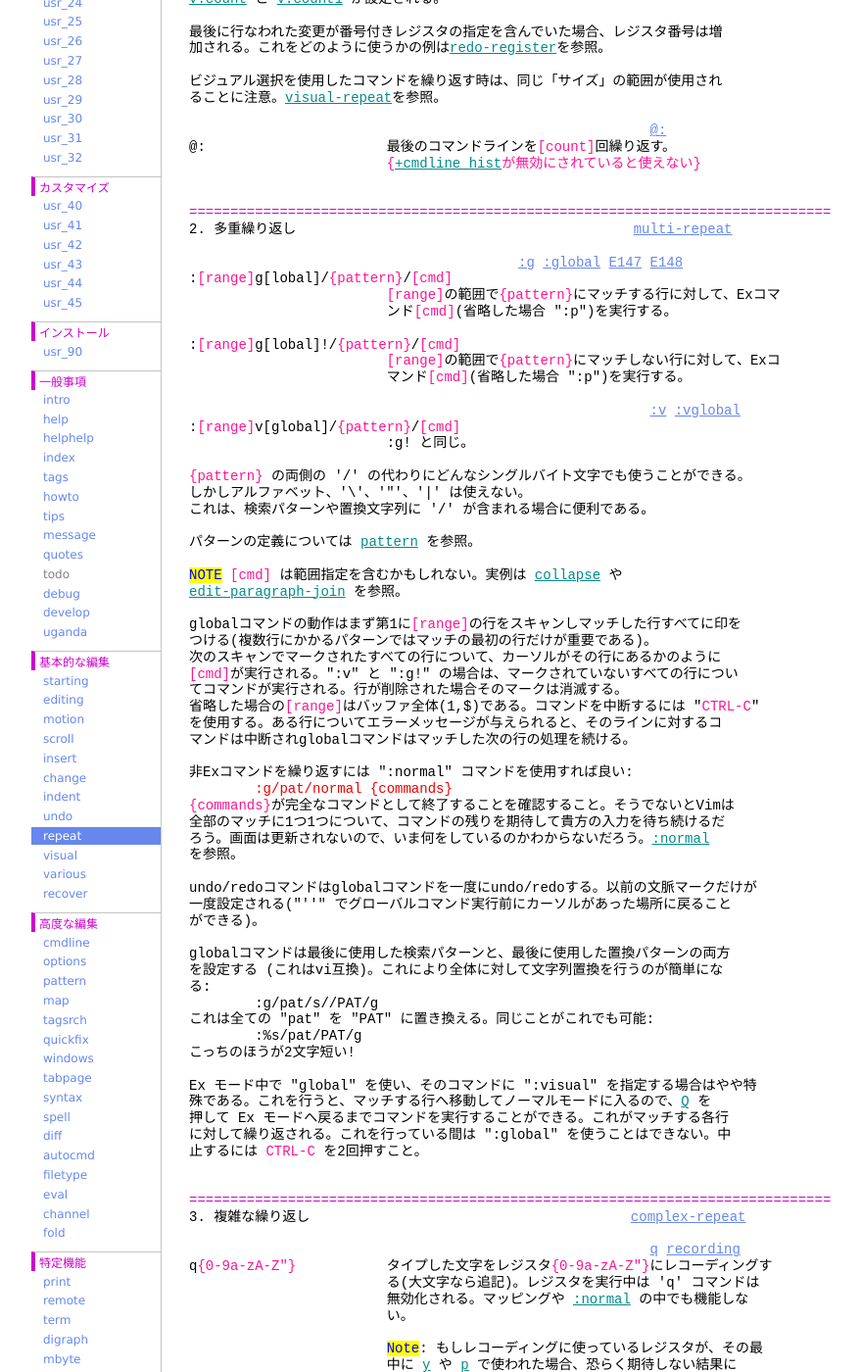
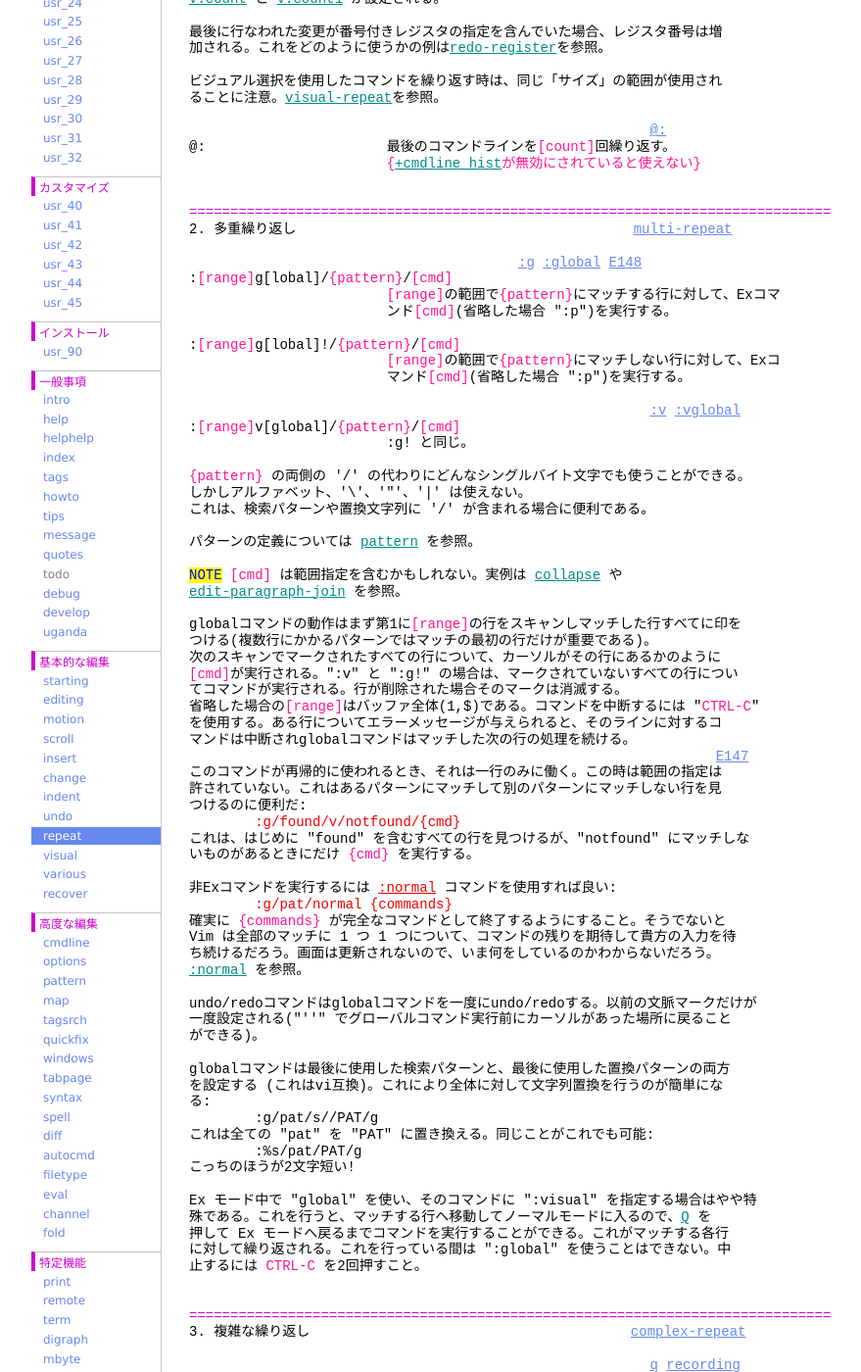
Before and after one commit to vim-jp/vimdoc-ja, a Jekyll site: the page built from repeat.html, in a window 1280 px wide and 1400 px high, scrolled down 729 px. Shown: the whole window at 98% size, without its empty margins (208-1087 px from the left). Built offline with Jekyll 4.4.1, drawn with Linux system fonts in a browser that asks for light colours; nearby versions of some CDN libraries; comment, search, counter and statistics services are not loaded; some of the changed text lies outside the part shown.

Commit message:
Generated by Travis JOB 772.1
https://travis-ci.org/vim-jp/vimdoc-ja-working/builds/282273861

```diff
--- a/repeat.html
+++ b/repeat.html
@@ -3,7 +3,7 @@ layout: vimdoc
 helpname: 'repeat'
 ---
 <div id='vimCodeElement'>
-<a class="Constant" href="repeat.html" name="repeat.txt">repeat.txt</a>&nbsp;&nbsp;&nbsp;&nbsp;For&nbsp;<span class="Identifier">Vim バージョン 8.0.</span>&nbsp;&nbsp;Last change: 2017 Feb 06<br>
+<a class="Constant" href="repeat.html" name="repeat.txt">repeat.txt</a>&nbsp;&nbsp;&nbsp;&nbsp;For&nbsp;<span class="Identifier">Vim バージョン 8.0.</span>&nbsp;&nbsp;Last change: 2017 Jun 10<br>
 <br>
 <br>
 &nbsp;&nbsp;&nbsp;&nbsp;&nbsp;&nbsp;&nbsp;&nbsp;&nbsp;&nbsp;&nbsp;&nbsp;&nbsp;&nbsp;&nbsp;&nbsp;<span class="Identifier">VIMリファレンスマニュアル&nbsp;&nbsp;&nbsp;&nbsp;by Bram Moolenaar</span><br>
@@ -49,7 +49,7 @@ helpname: 'repeat'
 <span class="PreProc">==============================================================================</span><br>
 2. 多重繰り返し&nbsp;&nbsp;&nbsp;&nbsp;&nbsp;&nbsp;&nbsp;&nbsp;&nbsp;&nbsp;&nbsp;&nbsp;&nbsp;&nbsp;&nbsp;&nbsp;&nbsp;&nbsp;&nbsp;&nbsp;&nbsp;&nbsp;&nbsp;&nbsp;&nbsp;&nbsp;&nbsp;&nbsp;&nbsp;&nbsp;&nbsp;&nbsp;&nbsp;&nbsp;&nbsp;&nbsp;&nbsp;&nbsp;&nbsp;&nbsp;&nbsp;<a class="Constant" href="repeat.html#multi-repeat" name="multi-repeat">multi-repeat</a><br>
 <br>
-&nbsp;&nbsp;&nbsp;&nbsp;&nbsp;&nbsp;&nbsp;&nbsp;&nbsp;&nbsp;&nbsp;&nbsp;&nbsp;&nbsp;&nbsp;&nbsp;&nbsp;&nbsp;&nbsp;&nbsp;&nbsp;&nbsp;&nbsp;&nbsp;&nbsp;&nbsp;&nbsp;&nbsp;&nbsp;&nbsp;&nbsp;&nbsp;&nbsp;&nbsp;&nbsp;&nbsp;&nbsp;&nbsp;&nbsp;&nbsp;<a class="Constant" href="repeat.html#:g" name=":g">:g</a>&nbsp;<a class="Constant" href="repeat.html#:global" name=":global">:global</a>&nbsp;<a class="Constant" href="repeat.html#E147" name="E147">E147</a>&nbsp;<a class="Constant" href="repeat.html#E148" name="E148">E148</a><br>
+&nbsp;&nbsp;&nbsp;&nbsp;&nbsp;&nbsp;&nbsp;&nbsp;&nbsp;&nbsp;&nbsp;&nbsp;&nbsp;&nbsp;&nbsp;&nbsp;&nbsp;&nbsp;&nbsp;&nbsp;&nbsp;&nbsp;&nbsp;&nbsp;&nbsp;&nbsp;&nbsp;&nbsp;&nbsp;&nbsp;&nbsp;&nbsp;&nbsp;&nbsp;&nbsp;&nbsp;&nbsp;&nbsp;&nbsp;&nbsp;<a class="Constant" href="repeat.html#:g" name=":g">:g</a>&nbsp;<a class="Constant" href="repeat.html#:global" name=":global">:global</a>&nbsp;<a class="Constant" href="repeat.html#E148" name="E148">E148</a><br>
 :<span class="Special">[range]</span>g[lobal]/<span class="Special">{pattern}</span>/<span class="Special">[cmd]</span><br>
 &nbsp;&nbsp;&nbsp;&nbsp;&nbsp;&nbsp;&nbsp;&nbsp;&nbsp;&nbsp;&nbsp;&nbsp;&nbsp;&nbsp;&nbsp;&nbsp;&nbsp;&nbsp;&nbsp;&nbsp;&nbsp;&nbsp;&nbsp;&nbsp;<span class="Special">[range]</span>の範囲で<span class="Special">{pattern}</span>にマッチする行に対して、Exコマ<br>
 &nbsp;&nbsp;&nbsp;&nbsp;&nbsp;&nbsp;&nbsp;&nbsp;&nbsp;&nbsp;&nbsp;&nbsp;&nbsp;&nbsp;&nbsp;&nbsp;&nbsp;&nbsp;&nbsp;&nbsp;&nbsp;&nbsp;&nbsp;&nbsp;ンド<span class="Special">[cmd]</span>(省略した場合 &quot;:p&quot;)を実行する。<br>
@@ -79,13 +79,20 @@ globalコマンドの動作はまず第1に<span class="Special">[range]</span>
 省略した場合の<span class="Special">[range]</span>はバッファ全体(1,$)である。コマンドを中断するには &quot;<span class="Special">CTRL-C</span>&quot;<br>
 を使用する。ある行についてエラーメッセージが与えられると、そのラインに対するコ<br>
 マンドは中断されglobalコマンドはマッチした次の行の処理を続ける。<br>
+&nbsp;&nbsp;&nbsp;&nbsp;&nbsp;&nbsp;&nbsp;&nbsp;&nbsp;&nbsp;&nbsp;&nbsp;&nbsp;&nbsp;&nbsp;&nbsp;&nbsp;&nbsp;&nbsp;&nbsp;&nbsp;&nbsp;&nbsp;&nbsp;&nbsp;&nbsp;&nbsp;&nbsp;&nbsp;&nbsp;&nbsp;&nbsp;&nbsp;&nbsp;&nbsp;&nbsp;&nbsp;&nbsp;&nbsp;&nbsp;&nbsp;&nbsp;&nbsp;&nbsp;&nbsp;&nbsp;&nbsp;&nbsp;&nbsp;&nbsp;&nbsp;&nbsp;&nbsp;&nbsp;&nbsp;&nbsp;&nbsp;&nbsp;&nbsp;&nbsp;&nbsp;&nbsp;&nbsp;&nbsp;<a class="Constant" href="repeat.html#E147" name="E147">E147</a><br>
+このコマンドが再帰的に使われるとき、それは一行のみに働く。この時は範囲の指定は<br>
+許されていない。これはあるパターンにマッチして別のパターンにマッチしない行を見<br>
+つけるのに便利だ:<br>
+<div class="helpExample">&nbsp;&nbsp;&nbsp;&nbsp;&nbsp;&nbsp;&nbsp;&nbsp;:g/found/v/notfound/{cmd}</div>
+これは、はじめに &quot;found&quot; を含むすべての行を見つけるが、&quot;notfound&quot; にマッチしな<br>
+いものがあるときにだけ&nbsp;<span class="Special">{cmd}</span>&nbsp;を実行する。<br>
 <br>
-非Exコマンドを繰り返すには &quot;:normal&quot; コマンドを使用すれば良い:<br>
+非Exコマンドを実行するには&nbsp;<a class="Comment" href="various.html#:normal">:normal</a>&nbsp;コマンドを使用すれば良い:<br>
 <div class="helpExample">&nbsp;&nbsp;&nbsp;&nbsp;&nbsp;&nbsp;&nbsp;&nbsp;:g/pat/normal {commands}</div>
-<span class="Special">{commands}</span>が完全なコマンドとして終了することを確認すること。そうでないとVimは<br>
-全部のマッチに1つ1つについて、コマンドの残りを期待して貴方の入力を待ち続けるだ<br>
-ろう。画面は更新されないので、いま何をしているのかわからないだろう。<a class="Identifier" href="various.html#:normal">:normal</a><br>
-を参照。<br>
+確実に&nbsp;<span class="Special">{commands}</span>&nbsp;が完全なコマンドとして終了するようにすること。そうでないと<br>
+Vim は全部のマッチに 1 つ 1 つについて、コマンドの残りを期待して貴方の入力を待<br>
+ち続けるだろう。画面は更新されないので、いま何をしているのかわからないだろう。<br>
+<a class="Identifier" href="various.html#:normal">:normal</a>&nbsp;を参照。<br>
 <br>
 undo/redoコマンドはglobalコマンドを一度にundo/redoする。以前の文脈マークだけが<br>
 一度設定される(&quot;''&quot; でグローバルコマンド実行前にカーソルがあった場所に戻ること<br>
```
